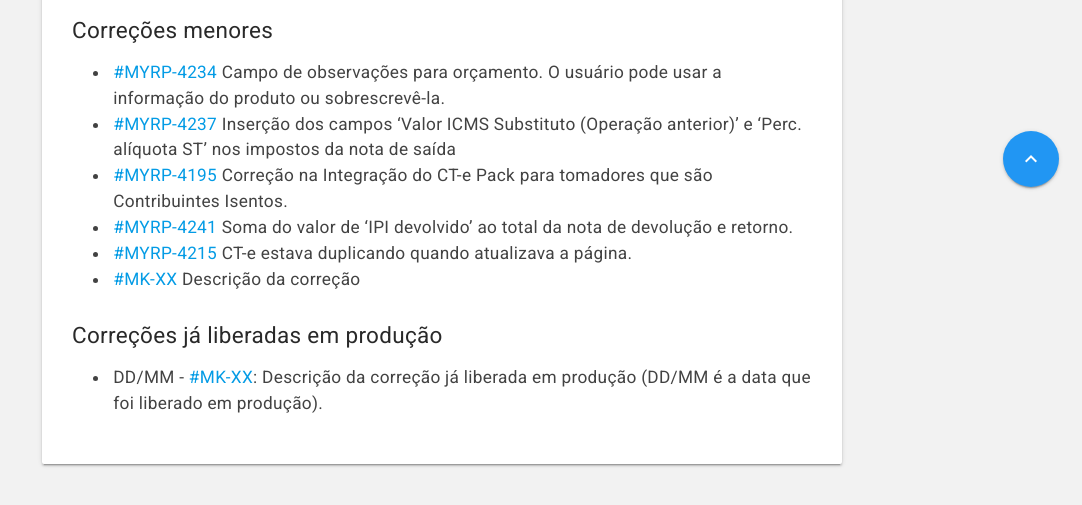
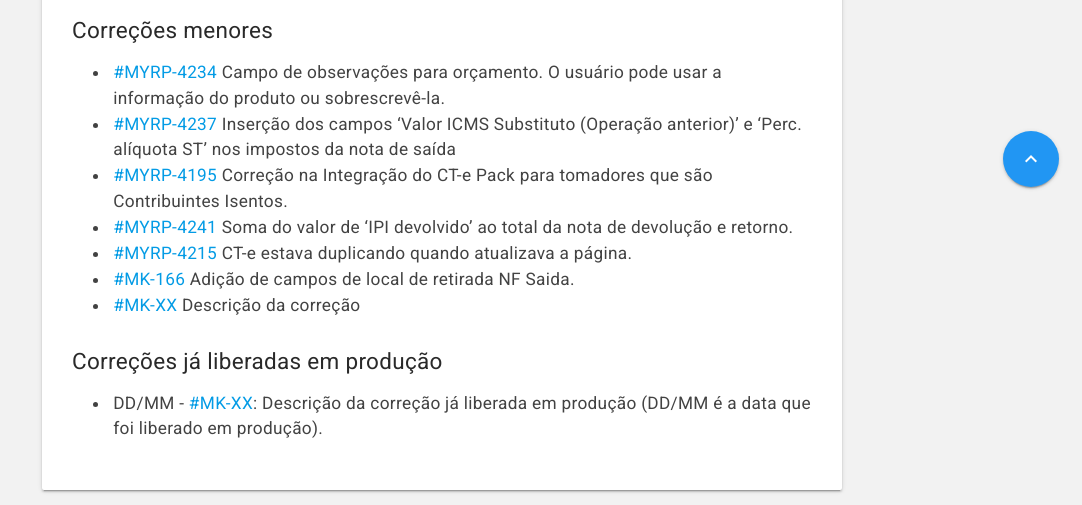
Before and after one commit to myrp-maicon/changelog-myrp, a Jekyll site: the page built from docs/myrp/19.05.02.md, in a window 1280 px wide. Shown: the part 690-1195 px from the top of the page, without its empty margins (198-1280 px from the left). Built offline with Jekyll 4.4.1, drawn with Linux system fonts in a browser that asks for light colours; nearby versions of some CDN libraries; our own code applies the rules of GitHub Pages for plain Markdown files; the repository's description, which GitHub fills in, is left out; before the commit the page ends 1169 px from its top, so only the background shows below that.

Commit message:
Update 19.05.02.md
MK-166 - Adição de campos de local de retirada NF Saida.

```diff
--- a/docs/myrp/19.05.02.md
+++ b/docs/myrp/19.05.02.md
@@ -12,6 +12,7 @@
 * [#MYRP-4195](https://devmyrp.atlassian.net/browse/MYRP-4195) Correção na Integração do CT-e Pack para tomadores que são Contribuintes Isentos.
 * [#MYRP-4241](https://devmyrp.atlassian.net/browse/MYRP-4241) Soma do valor de 'IPI devolvido' ao total da nota de devolução e retorno.
 * [#MYRP-4215](https://devmyrp.atlassian.net/browse/MYRP-4215) CT-e estava duplicando quando atualizava a página.
+* [#MK-166](https://devmyrp.atlassian.net/browse/MK-166) Adição de campos de local de retirada NF Saida.
 * [#MK-XX](https://devmyrp.atlassian.net/browse/MK-XX) Descrição da correção
 
 
```
